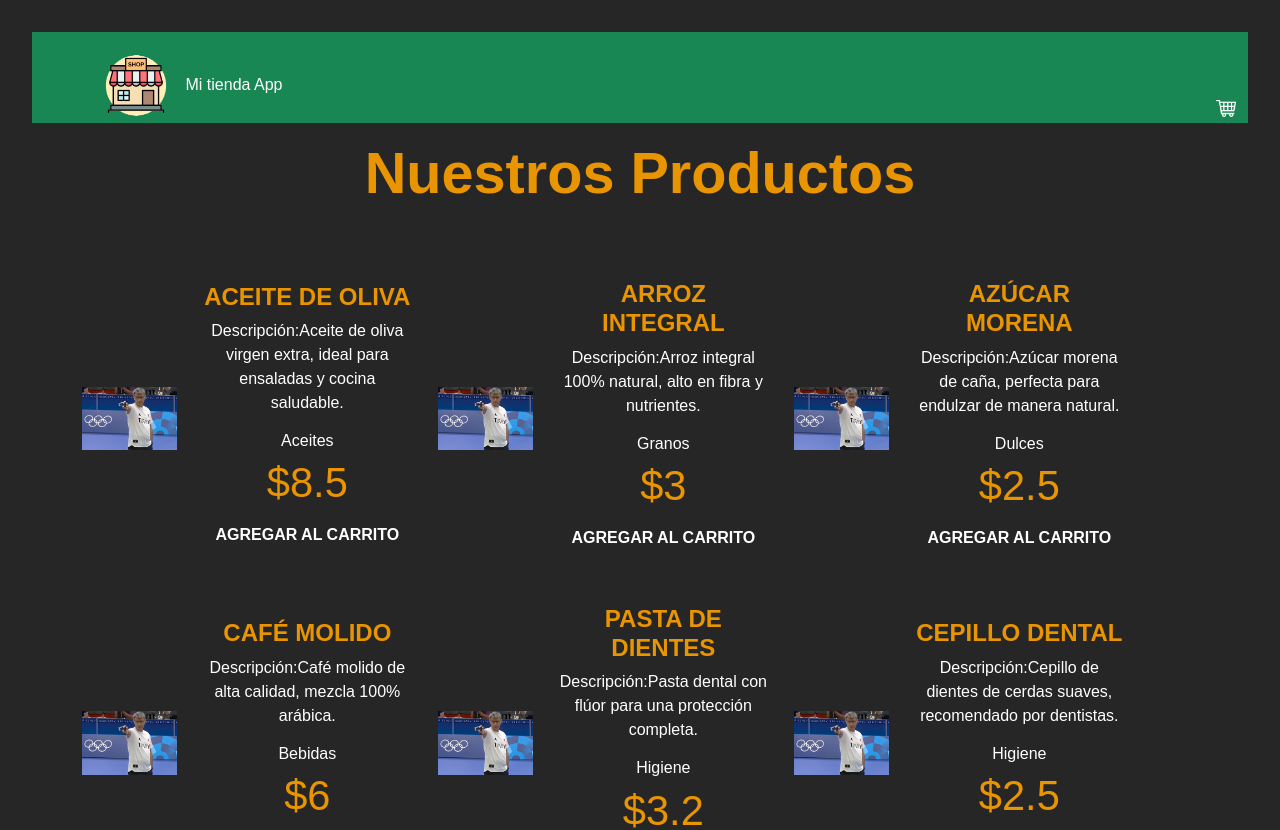
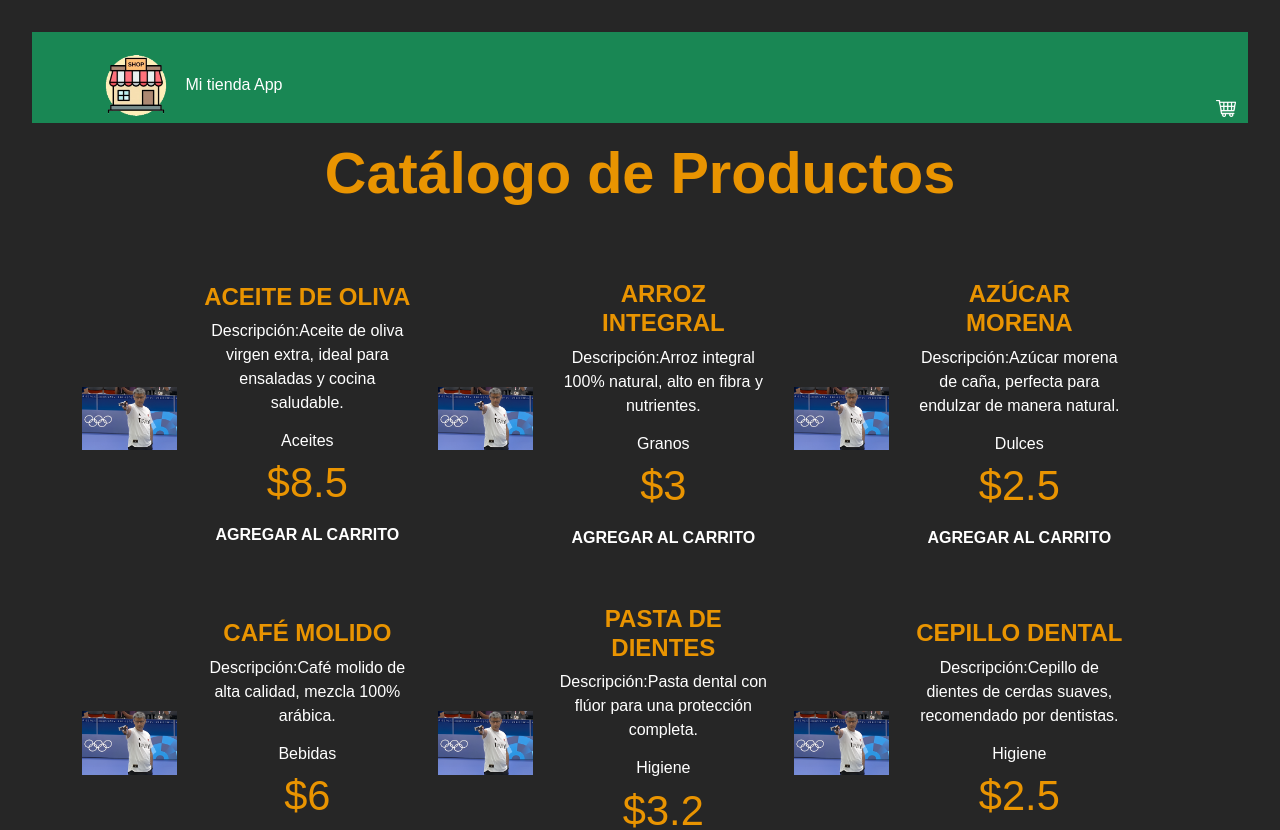
Before and after one commit to alfo1002/tienda-app, a React (Vite) app: page / in a window 1280 px wide. Shown: the top 830 px of the page. Built offline with nearby package versions, Linux system fonts and the light colour scheme.

Commit message:
fix: ajustando texto

```diff
--- a/src/App.jsx
+++ b/src/App.jsx
@@ -83,7 +83,7 @@ function App() {
         clearCart={clearCart}
       />
       <main className="container-xl">
-        <h2 className="text-center pt-3">Nuestros Productos</h2>
+        <h2 className="text-center pt-3">Catálogo de Productos</h2>
 
         <div className="row mt-5">
           {data.map((prod) => (
```
